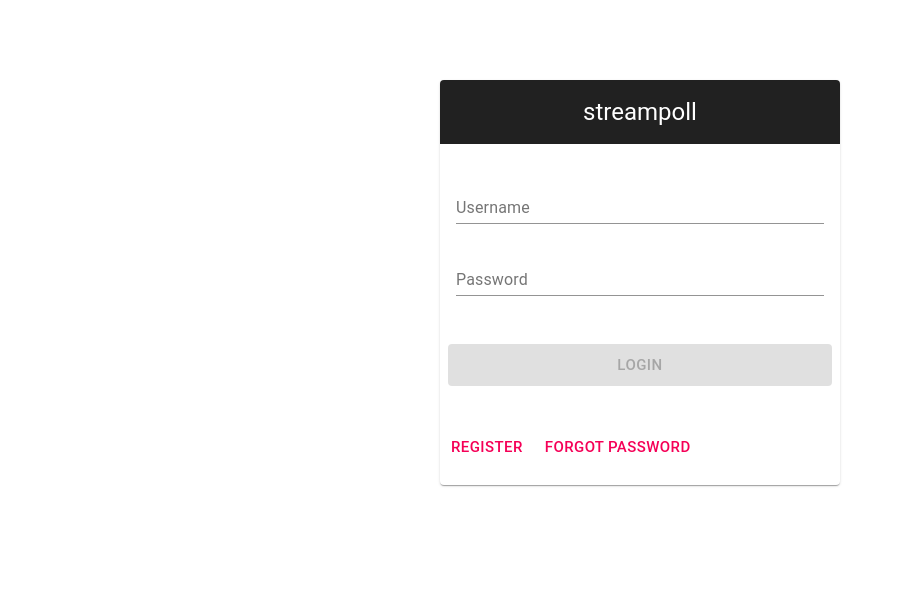
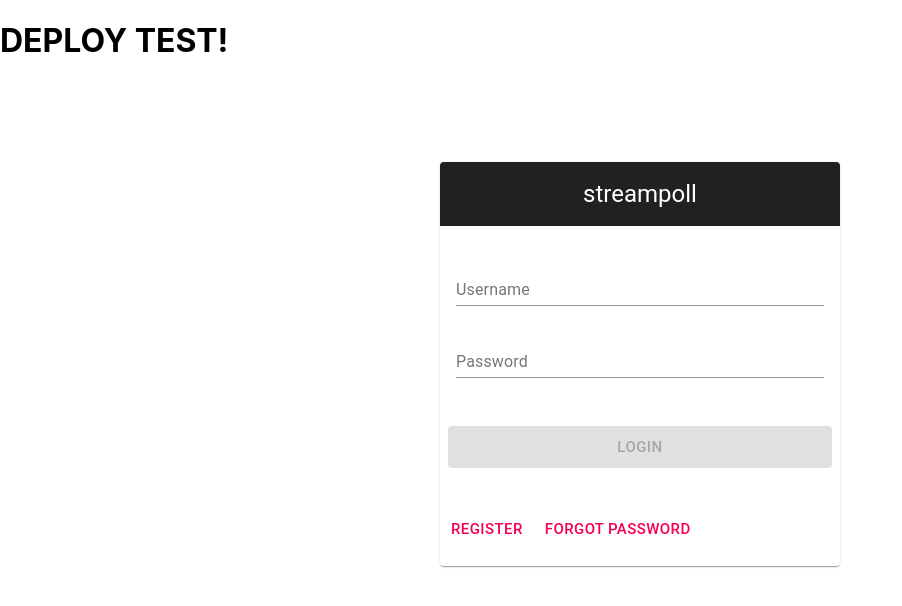
Before and after one commit to alex-oser/streampoll, a React (Create React App) app: page / in a window 1280 px wide. Shown: the top 606 px of the page, without its empty margins (0-902 px from the left). Built offline with nearby package versions, Linux system fonts and the light colour scheme.

Commit message:
STR-12 Testing dev CD

```diff
--- a/src/App.tsx
+++ b/src/App.tsx
@@ -9,6 +9,7 @@ function App() {
   return (
     <Router>
       <div className="Login">
+        <h1>DEPLOY TEST!</h1>
         <Login />
       </div>
     </Router>
```
